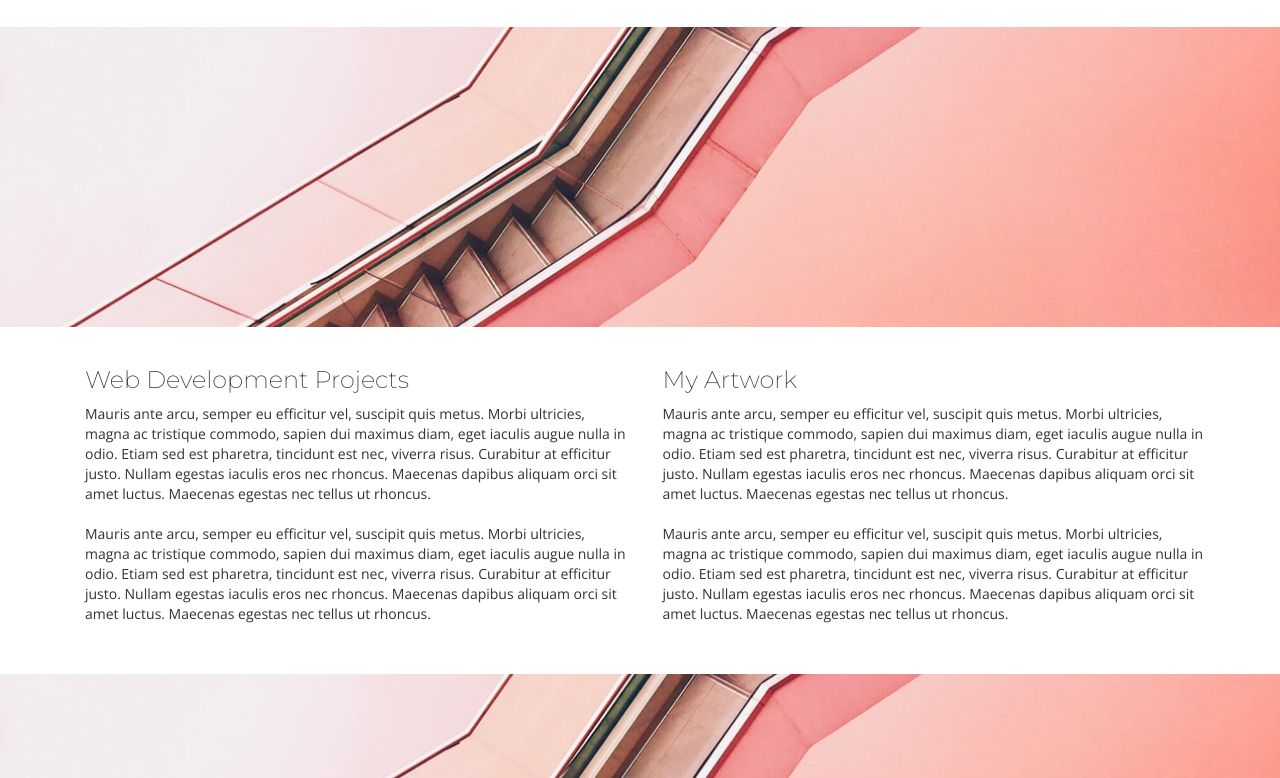
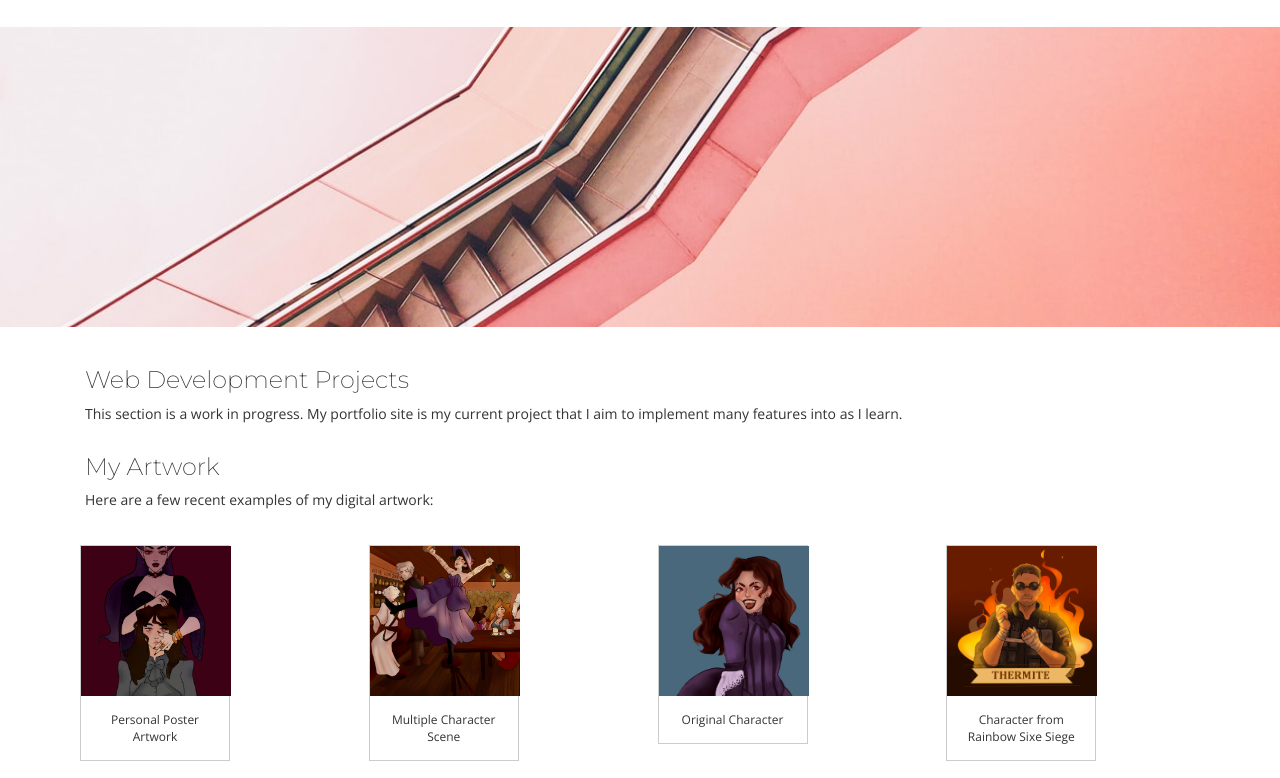
Before and after one commit to alyon-hub/alyon-hub-github.io, a plain HTML site: page mywork.html in a window 1280 px wide. Shown: the part 174-952 px from the top of the page. Drawn offline with nearby package versions, Linux system fonts and the light colour scheme.

Commit message:
Projects Page

```diff
--- a/mywork.html
+++ b/mywork.html
@@ -41,34 +41,75 @@ Studying Information Technology at UCF, FL
 
 <div class= "row">
 
-<div class="col-md-6">
+<div class="col-md-12">
 <h3>
 Web Development Projects
 
 </h3>
 <p>
-Mauris ante arcu, semper eu efficitur vel, suscipit quis metus. Morbi ultricies, magna ac tristique commodo, sapien dui maximus diam, eget iaculis augue nulla in odio. Etiam sed est pharetra, tincidunt est nec, viverra risus. Curabitur at efficitur justo. Nullam egestas iaculis eros nec rhoncus. Maecenas dapibus aliquam orci sit amet luctus. Maecenas egestas nec tellus ut rhoncus.
-<br><br>
-Mauris ante arcu, semper eu efficitur vel, suscipit quis metus. Morbi ultricies, magna ac tristique commodo, sapien dui maximus diam, eget iaculis augue nulla in odio. Etiam sed est pharetra, tincidunt est nec, viverra risus. Curabitur at efficitur justo. Nullam egestas iaculis eros nec rhoncus. Maecenas dapibus aliquam orci sit amet luctus. Maecenas egestas nec tellus ut rhoncus.
-<br><br>
-
+This section is a work in progress. My portfolio site is my current project that I aim to implement many features into as I learn.
 </p>
 </div>
 
-<div class="col-md-6">
+<div class="col-md-12">
 <h3>
 My Artwork
 </h3>
 <p>
-Mauris ante arcu, semper eu efficitur vel, suscipit quis metus. Morbi ultricies, magna ac tristique commodo, sapien dui maximus diam, eget iaculis augue nulla in odio. Etiam sed est pharetra, tincidunt est nec, viverra risus. Curabitur at efficitur justo. Nullam egestas iaculis eros nec rhoncus. Maecenas dapibus aliquam orci sit amet luctus. Maecenas egestas nec tellus ut rhoncus.
+Here are a few recent examples of my digital artwork:
 <br><br>
-Mauris ante arcu, semper eu efficitur vel, suscipit quis metus. Morbi ultricies, magna ac tristique commodo, sapien dui maximus diam, eget iaculis augue nulla in odio. Etiam sed est pharetra, tincidunt est nec, viverra risus. Curabitur at efficitur justo. Nullam egestas iaculis eros nec rhoncus. Maecenas dapibus aliquam orci sit amet luctus. Maecenas egestas nec tellus ut rhoncus.
-<br><br>
-
 </p>
 </div>
-	</div>
-		</div>
+
+</div>
+<div class="row">
+
+<div class="column">
+<div class="gallery">
+
+<a target="_blank" href="images/image_1.jpg">
+<img src="images/image_1.jpg" alt="Poster Artwork">
+</a>
+ <div class="desc">Personal Poster Artwork</div>
+ </div>
+ </div>
+
+
+<div class="column">
+<div class="gallery">
+
+<a target="_blank" href="images/image_2.jpg">
+<img src="images/image_2.jpg" alt="Group Scene">
+</a>
+<div class="desc">Multiple Character Scene</div>
+</div>
+</div>
+
+
+<div class="column">
+<div class="gallery">
+
+<a target="_blank" href="images/image_3.jpg">
+<img src="images/image_3.jpg" alt="Original Character">
+</a>
+<div class="desc">Original Character</div>
+</div>
+</div>
+
+<div class="column">
+<div class="gallery">
+
+<a target="_blank" href="images/image_4.jpg">
+<img src="images/image_4.jpg" alt="Thermite from R6">
+</a>
+<div class="desc">Character from Rainbow Sixe Siege</div>
+</div>
+</div>
+
+</div>
+</div>
+</div>
+
 <div class="parallax"></div>
 
 <div class="footer text-center py-3">
--- a/websitecss.css
+++ b/websitecss.css
@@ -14,7 +14,21 @@ html {
 	background-color: white;
 }
 
-.form {
+.column {
+  float: left;
+  width: 25%;
+  padding: 5px;
+}
+.row::after {
+  content: "";
+  clear: both;
+  display: table;
+}
+
+@media screen and (max-width: 500px) {
+  .column {
+    width: 100%;
+  }
 }
 
 .parallax {
@@ -209,3 +223,27 @@ input[type=submit]:hover {
 	background-color: #E35353;
 ;
 }
+
+div.gallery {
+	margin: 0 5px;
+	display: inline;
+	border: 1px solid #ccc;
+	float: left;
+	width: 150px;
+}
+
+div.gallery:hover {
+	border: 1px solid #777;
+}
+
+div.gallery img {
+	height: 150px;
+	width: 150px;
+	object-fit: cover;
+}
+
+div.desc {
+	font-size: 12px;
+	padding: 15px;
+	text-align: center;
+}
```
Also changed, not shown: images/image_1.jpg (added), images/image_2.jpg (added), images/image_3.jpg (added), images/image_4.jpg (added). Lines whose indentation alone changed are shown as unchanged.
